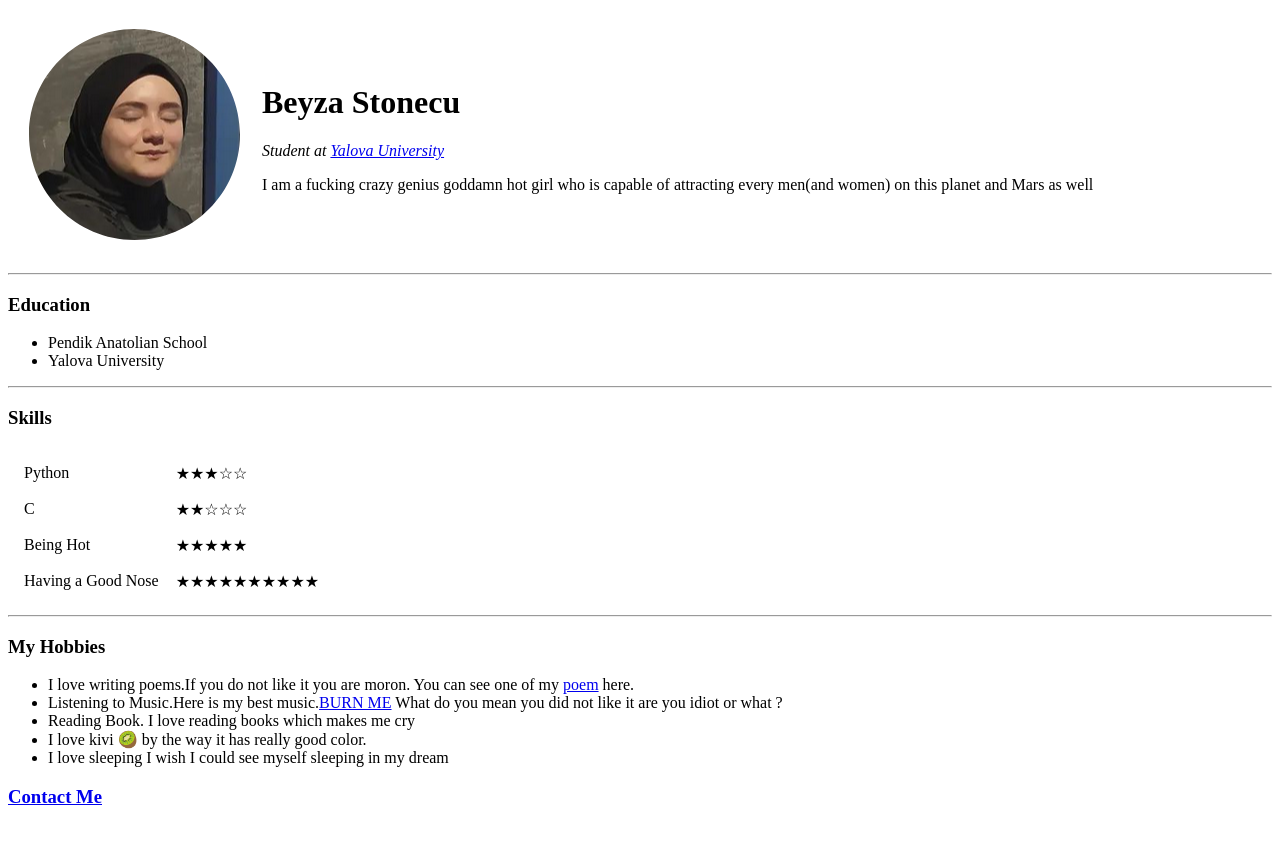
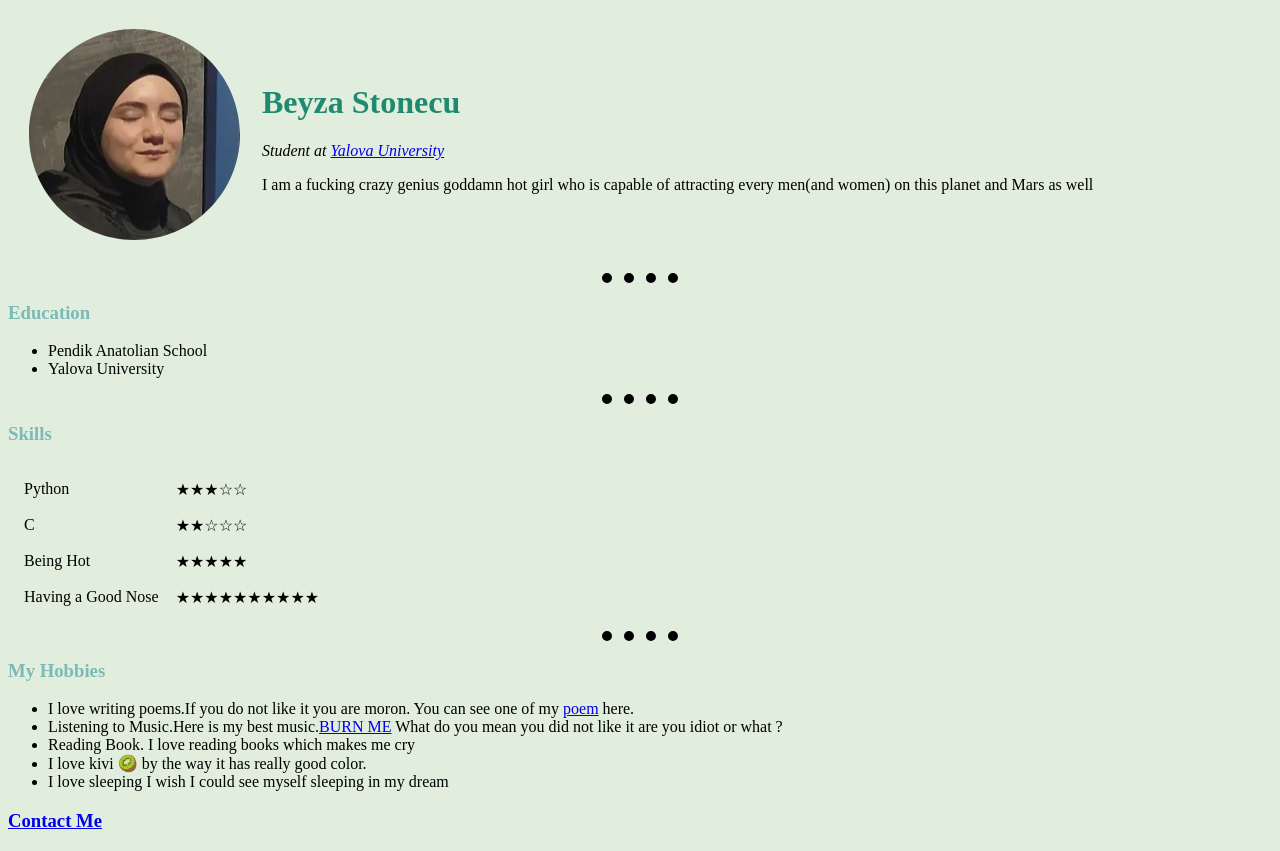
Before and after one commit to hinamidesuka/cvv, a plain HTML site: page index.html in a window 1280 px wide. Before the commit the page ends 827 px from the top, so only its background shows below. Drawn offline with Linux system fonts and the light colour scheme.

Commit message:
some css has been added

```diff
--- a/index.html
+++ b/index.html
@@ -4,12 +4,13 @@
 <head>
     <meta charset="UTF-8">
     <title>Beyza's Personal Site</title>
+    <link rel="stylesheet" href="styles.css">
 </head>
 <body>
     <table cellspacing = "20">
         <tr>
             <td>
-                <img src="Images/byz.png" alt="Furkan's Profile Photo">
+                <img src="Images/byz.png" alt="Beyza's Profile Photo">
             </td>
             <td>
                 <h1>Beyza Stonecu</h1>
--- /dev/null
+++ b/styles.css
@@ -0,0 +1,21 @@
+
+
+
+body{
+    background-color: #E1EEDD;
+}
+
+h1{
+    color: #1F8A70;
+}
+
+h3{
+    color: #7DB9B6;
+}
+
+hr{
+    border: none;
+    border-top: dotted;
+    border-width: 10px;
+    width: 6%;
+}
```
